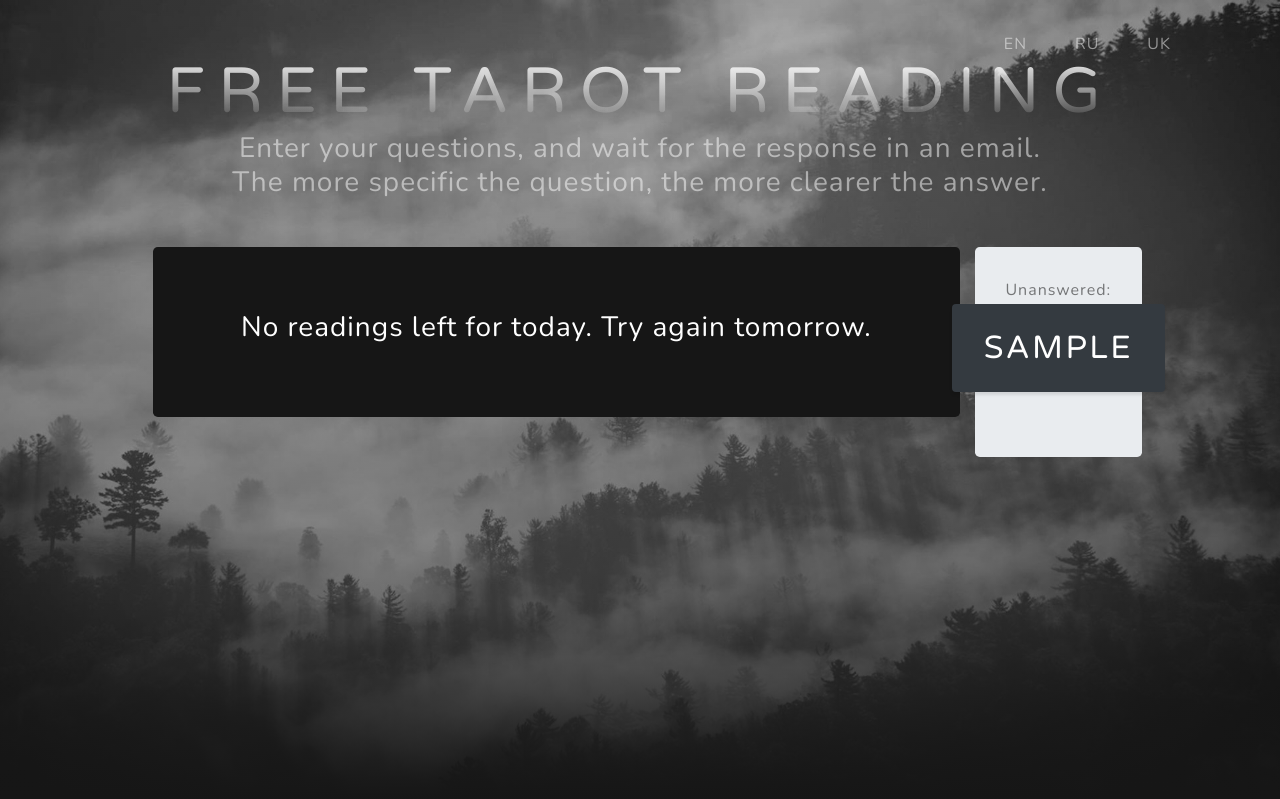
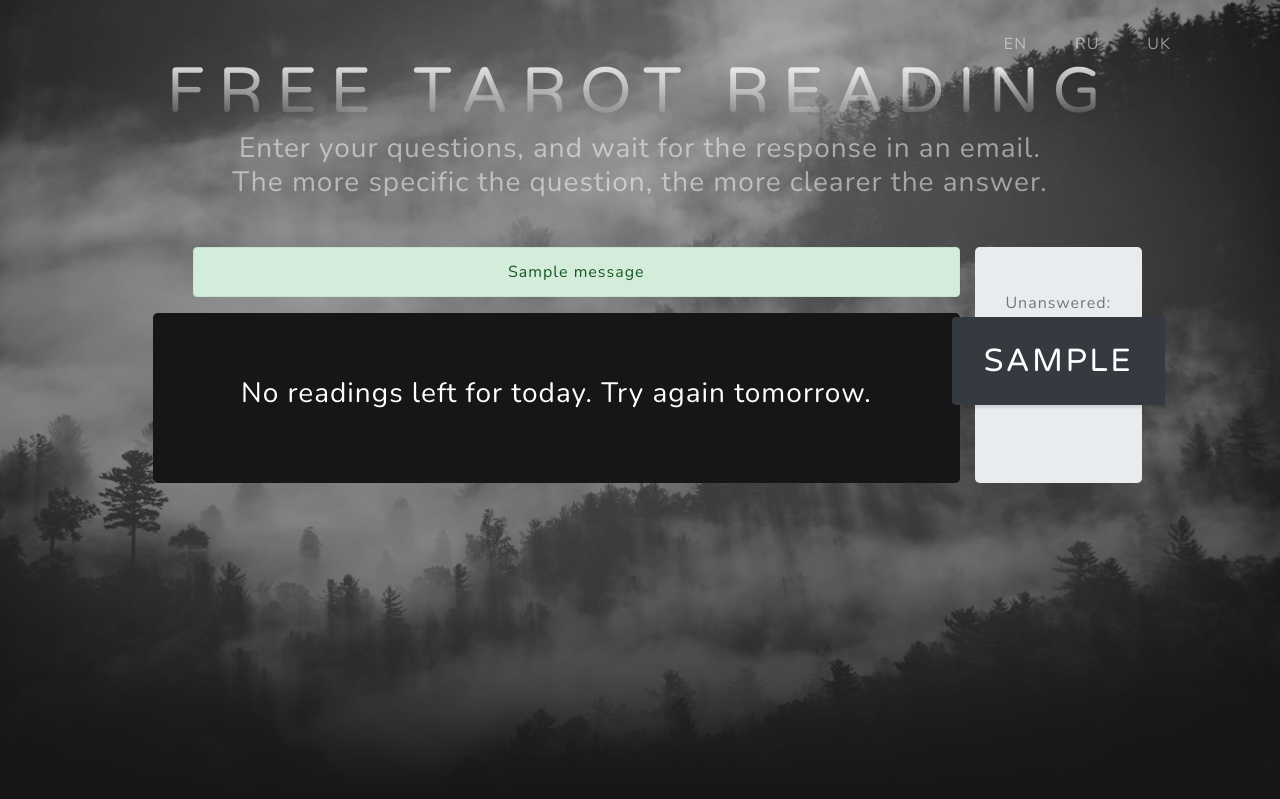
Before and after one commit to jTiKey/tarot, a Django app: template tarot/templates/index.html in a window 1280 px wide. Shown: the top 799 px of the page. Run offline with Django 3.2, Linux system fonts and the light colour scheme; the template is opened without the code that fills it: most values are stand-ins (such as "Sample title", 1, 10 or a date in 2020); one stand-in notice (Sample message) is shown; parts of the project's set-up code (start-up, migrations or seed data) failed here and were passed over; some libraries are stand-ins or nearby versions; some web fonts are replaced.

Commit message:
add success message

```diff
--- a/config/settings/base.py
+++ b/config/settings/base.py
@@ -4,6 +4,7 @@ Base settings to build other settings files upon.
 import os
 
 import environ
+from django.contrib import messages
 from django.utils.translation import ugettext_lazy as _
 
 ROOT_DIR = environ.Path(__file__) - 3  # (tarot/config/settings/base.py - 3 = tarot/)
@@ -259,3 +260,8 @@ SOCIALACCOUNT_ADAPTER = 'tarot.users.adapters.SocialAccountAdapter'
 
 # Your stuff...
 # ------------------------------------------------------------------------------
+# Bootstrap
+
+MESSAGE_TAGS = {
+    messages.ERROR: 'danger'
+}
--- a/tarot/readings/views.py
+++ b/tarot/readings/views.py
@@ -1,3 +1,4 @@
+from django.contrib import messages
 from django.shortcuts import render
 from django.views.generic import CreateView
 
@@ -16,10 +17,12 @@ class IndexView(CreateView):
         context['queued_readings'] = models.Reading.objects.filter(responded=False).count()
         context['done_readings'] = models.Reading.objects.filter(responded=True).count()
         context['left_readings_today'] = models.Reading.limits.left_today()
+        messages.success(self.request, 'Question received! Wait for the email.')
         return context
 
     def form_valid(self, form):
         form.instance.ip_address = self.get_ip()
+        messages.success(self.request, 'Question received! Wait for the email.')
         return super().form_valid(form)
 
     def get_ip(self):
--- a/tarot/templates/index.html
+++ b/tarot/templates/index.html
@@ -59,6 +59,13 @@
       <div class="container">
         <div class="row">
           <div class="col-md-10">
+            {% if messages %}
+              <ul class="messages">
+                {% for message in messages %}
+                  <div class="alert alert-{{ message.tags }}">{{ message }}</div>
+                {% endfor %}
+              </ul>
+            {% endif %}
             {% if left_readings_today > 0 %}
               <form method="post" class="uniForm text-white-50">
                 {% crispy form %}
```
